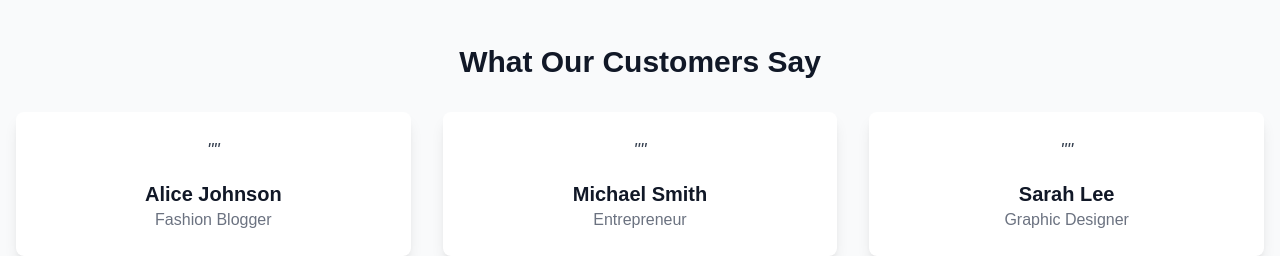
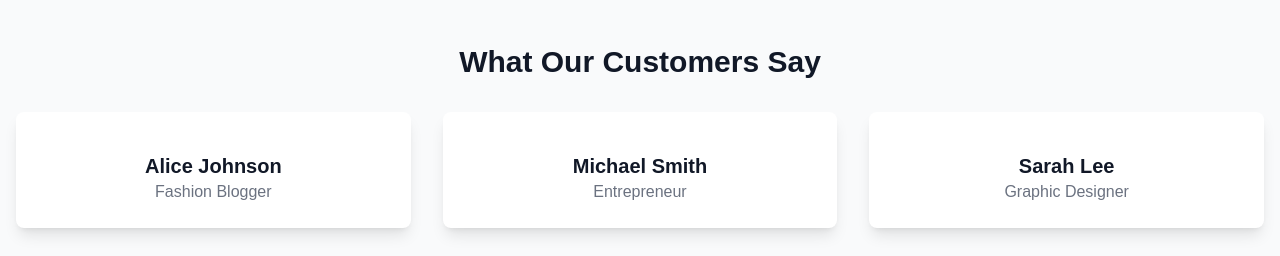
Before and after one commit to HackerBaba619/driftanddrapes, a Next.js app: page / in a window 1280 px wide. Shown: the part 1500-1756 px from the top of the page. Built offline with nearby package versions, Linux system fonts and the light colour scheme.

Commit message:
Update Testimonials.tsx

```diff
--- a/app/components/Testimonials.tsx
+++ b/app/components/Testimonials.tsx
@@ -29,7 +29,7 @@ const Testimonials: React.FC = () => {
         <div className="grid grid-cols-1 md:grid-cols-2 lg:grid-cols-3 gap-8">
           {testimonials.map((testimonial) => (
             <div key={testimonial.id} className="bg-white rounded-lg shadow-lg p-6 transition-transform transform hover:scale-105">
-              <p className="text-lg italic text-gray-700">""</p>
+              <p className="text-lg italic text-gray-700"></p>
               <h3 className="mt-4 text-xl font-semibold text-gray-900">{testimonial.name}</h3>
               <p className="text-gray-500">{testimonial.position}</p>
             </div>
```
